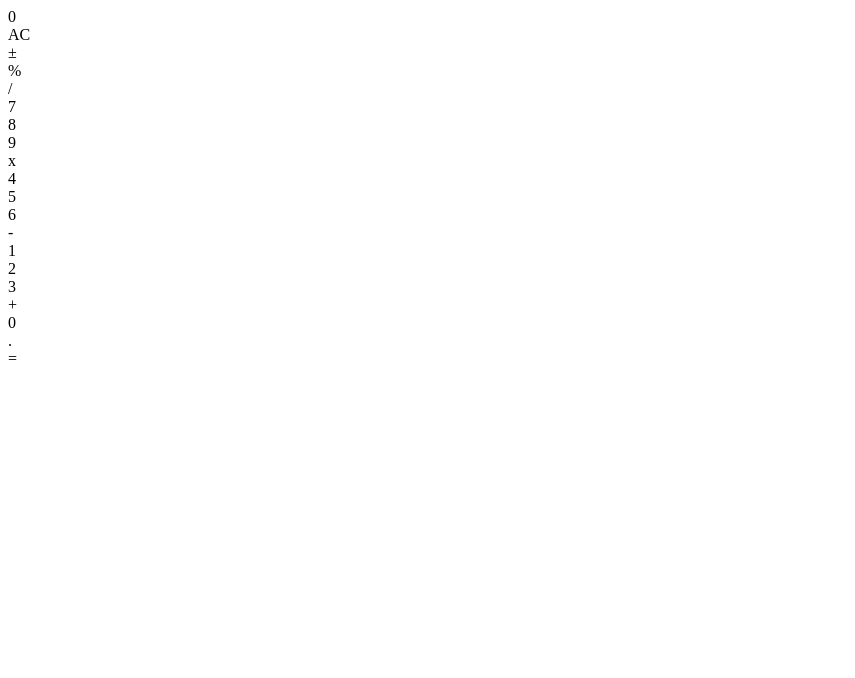
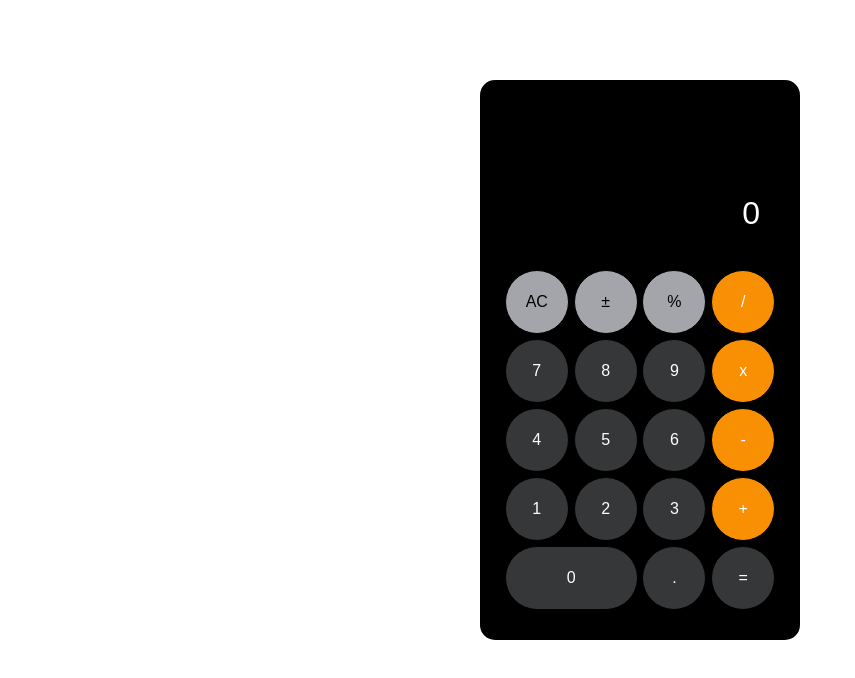
Before and after one commit to ozcan-cetin/IOS-Calculator, a plain HTML site: page index.html in a window 1280 px wide. Shown: the whole page, without its empty margins (0-855 px from the left). Drawn offline with Linux system fonts and the light colour scheme.

Commit message:
style v1

```diff
--- a/style.css
+++ b/style.css
@@ -3,3 +3,110 @@
     --gri: #a3a5aa;
     --koyugri: #363738;
   }
+
+  *{
+    margin: 0;
+    padding: 0;
+    box-sizing: border-box;
+}
+
+body {
+    font-size: 1rem;
+    font-family: Arial, Helvetica, sans-serif;
+  }
+
+  .container{
+    display: grid;
+    grid-template-rows: 30%, 70%;
+    /* border: 1px solid red; */
+    width: 20rem;
+    height: 35rem;
+    margin: 5rem auto ;
+    background-color: black;
+    border-radius: 15px;
+}
+
+.screen{
+    /* border: 1px solid red; */
+    display: grid;
+    grid-template-rows: 50%;
+    justify-content: space-between;
+    height: 10rem;
+    width: 20rem;
+    color: white;
+    text-align: end;
+    font-size: 2rem;
+}
+
+.firstScreen{
+    /* border: 1px solid red; */ */
+    width: 18rem;
+    padding: .5rem;
+    font-size: 1rem;
+    display: flex;
+    justify-content: flex-end;
+    align-items: flex-end;
+}
+.secondScreen{
+    /* border: 1px solid red; */
+    width: 18rem;
+    vertical-align: middle;
+    padding: .5rem;
+    font-size: 2rem;
+    display: flex;
+    justify-content: flex-end;
+    align-items: flex-end;
+}
+
+.buttons{
+    /* border: 1px solid green; */
+    display: grid;
+    grid-template-rows:repeat(5, 4rem) ;
+    grid-template-columns:repeat(4, 4rem) ;
+    gap: .3rem;
+    height: 20rem;
+    width: 20rem;
+    justify-content: center;
+    align-content: center;
+}
+
+.button{
+    background-color: #363738;
+      border-radius: 50%;
+      color: #A3A5AA;
+      display: grid;
+      text-align: center;
+      align-items: center;
+      color: white;
+      cursor: pointer;
+}
+.button:hover{
+    opacity: .5;
+}
+.zero{
+    grid-column: span 2;
+    border-radius: 2rem;
+}
+
+.ac, .plusminus, .percent{
+    border: 1px solid black;
+  background-color: var(--gri);
+  color: black;
+  /* font-size: 1.5rem; */
+}
+
+.divide, .multiply, .minus, .plus{
+    border: 1px solid black;
+  background-color: var(--sarı);
+  /* font-size: 1.5rem; */
+}
+
+.num, .dot, .equal{
+    border: 1px solid black;
+  background-color: var(--koyugri);
+  /* font-size: 2rem; */
+}
+
+@media (min-width:576px){
+
+}
```
